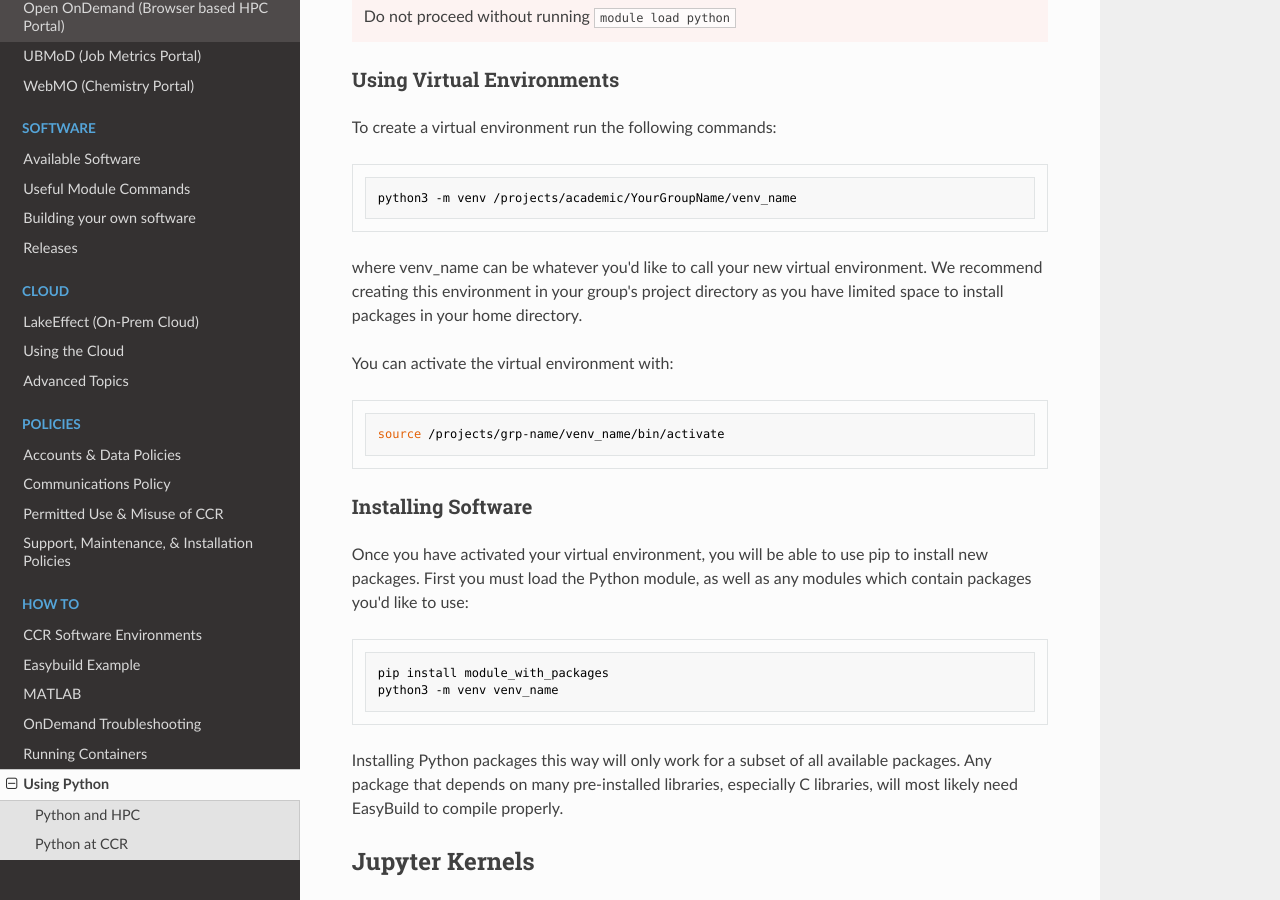
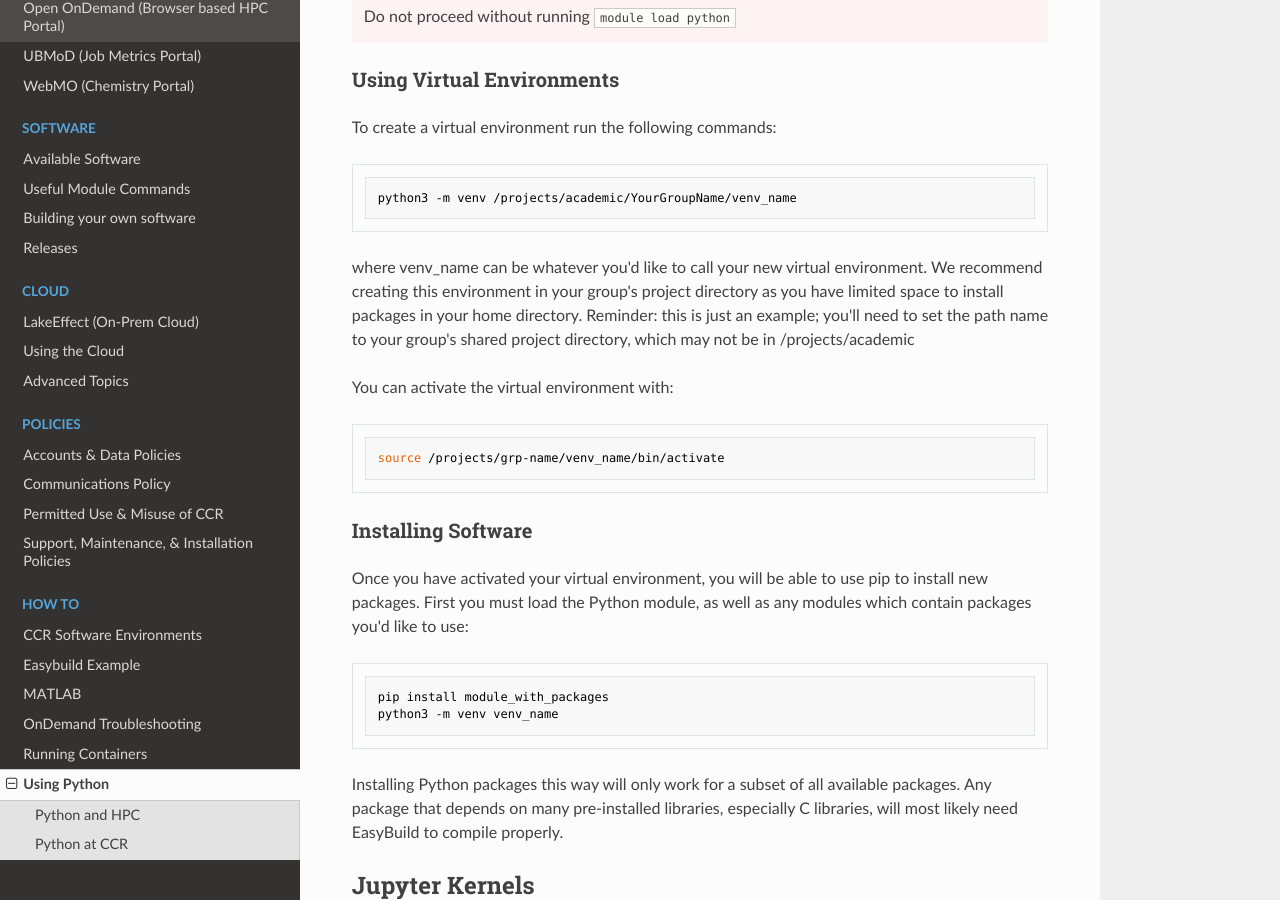
Before and after one commit to ubccr/ccrdocs, an MkDocs documentation site: the page built from pages/howto/python.md, in a window 1280 px wide and 900 px high, scrolled down 1631 px. Built offline with MkDocs 1.6.1, drawn with Linux system fonts in a browser that asks for light colours; nearby versions of some CDN libraries.

Commit message:
Update pages/howto/python.md
Co-authored-by: Dori Sajdak <djm29@buffalo.edu>

````diff
--- a/pages/howto/python.md
+++ b/pages/howto/python.md
@@ -47,7 +47,7 @@ To create a virtual environment run the following commands:
 python3 -m venv /projects/academic/YourGroupName/venv_name
 ```
 
-where venv_name can be whatever you'd like to call your new virtual environment. We recommend creating this environment in your group's project directory as you have limited space to install packages in your home directory.
+where venv_name can be whatever you'd like to call your new virtual environment. We recommend creating this environment in your group's project directory as you have limited space to install packages in your home directory.  Reminder: this is just an example; you'll need to set the path name to your group's shared project directory, which may not be in /projects/academic
 
 You can activate the virtual environment with:
 
````
